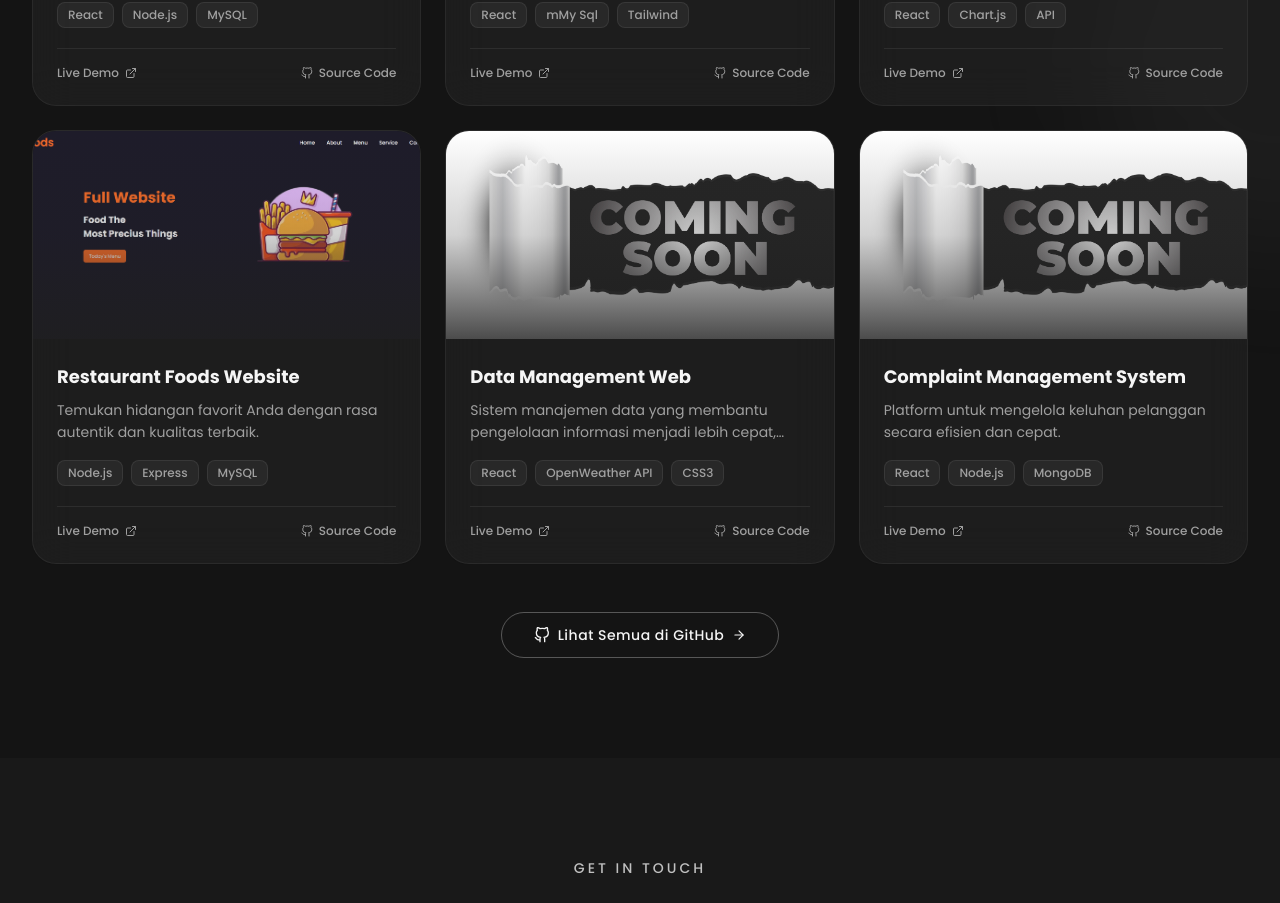
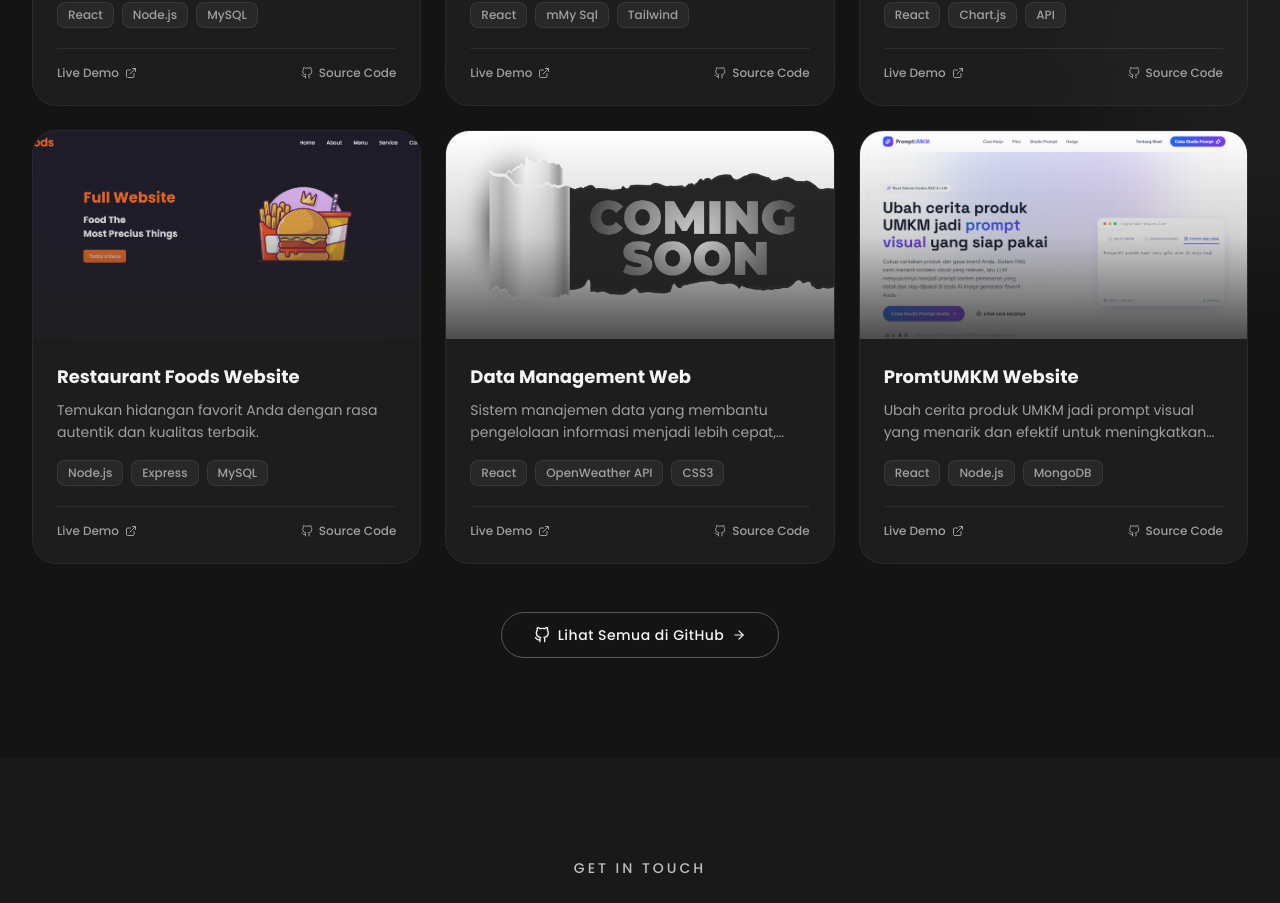
Before and after one commit to Fiddo0/portofolio-rz, a React (Vite) app: page / in a window 1280 px wide. Shown: the part 3160-4063 px from the top of the page. Built offline with nearby package versions, Linux system fonts and the light colour scheme.

Commit message:
add foto project

```diff
--- a/src/data/portfolioData.js
+++ b/src/data/portfolioData.js
@@ -154,9 +154,9 @@ export const projects = [
   },
   {
     id: 6,
-    title: "Complaint Management System",
-    description: "Platform untuk mengelola keluhan pelanggan secara efisien dan cepat.",
-    image: "/cooming-soon.jpg",
+    title: "PromtUMKM Website",
+    description: "Ubah cerita produk UMKM jadi prompt visual yang menarik dan efektif untuk meningkatkan penjualan.",
+    image: "/PromptUMKM.png",
     tags: ["React", "Node.js", "MongoDB"],
     demo: "https://demo.example.com",
     github: "https://github.com/example/lms",
```
Also changed, not shown: public/PromptUMKM.png (renamed from src/components/PromptUMKM.png).
